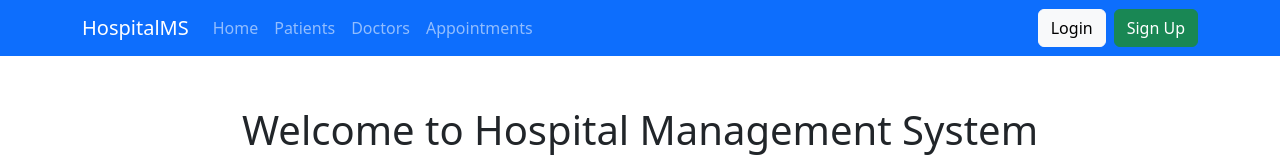
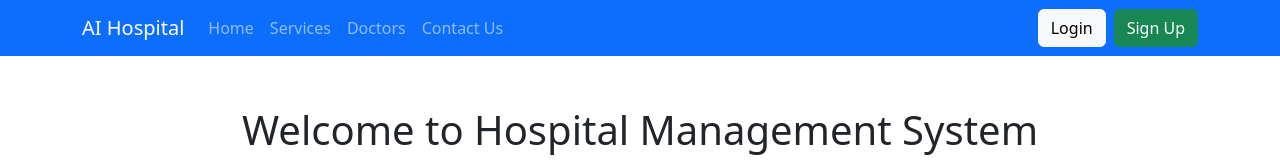
Before and after one commit to ammarcs23/Project, a React (Create React App) app in the folder hospital-management-system/: page /homepage in a window 1280 px wide. Shown: the top 160 px of the page. Built offline with nearby package versions, Linux system fonts and the light colour scheme.

Commit message:
change nav bar name

```diff
--- a/hospital-management-system/src/components/Navbar/NavbarMain.jsx
+++ b/hospital-management-system/src/components/Navbar/NavbarMain.jsx
@@ -5,14 +5,14 @@ const NavbarMain = () => {
   return (
     <Navbar bg="primary" variant="dark" expand="lg">
       <Container>
-        <Navbar.Brand href="#">HospitalMS</Navbar.Brand>
+        <Navbar.Brand href="#">AI Hospital</Navbar.Brand>
         <Navbar.Toggle aria-controls="basic-navbar-nav" />
         <Navbar.Collapse id="basic-navbar-nav">
           <Nav className="me-auto">
             <Nav.Link href="#">Home</Nav.Link>
-            <Nav.Link href="#">Patients</Nav.Link>
+            <Nav.Link href="#">Services</Nav.Link>
             <Nav.Link href="#">Doctors</Nav.Link>
-            <Nav.Link href="#">Appointments</Nav.Link>
+            <Nav.Link href="#">Contact Us</Nav.Link>
           </Nav>
           <div>
             <Button variant="light" className="me-2">Login</Button>
```
